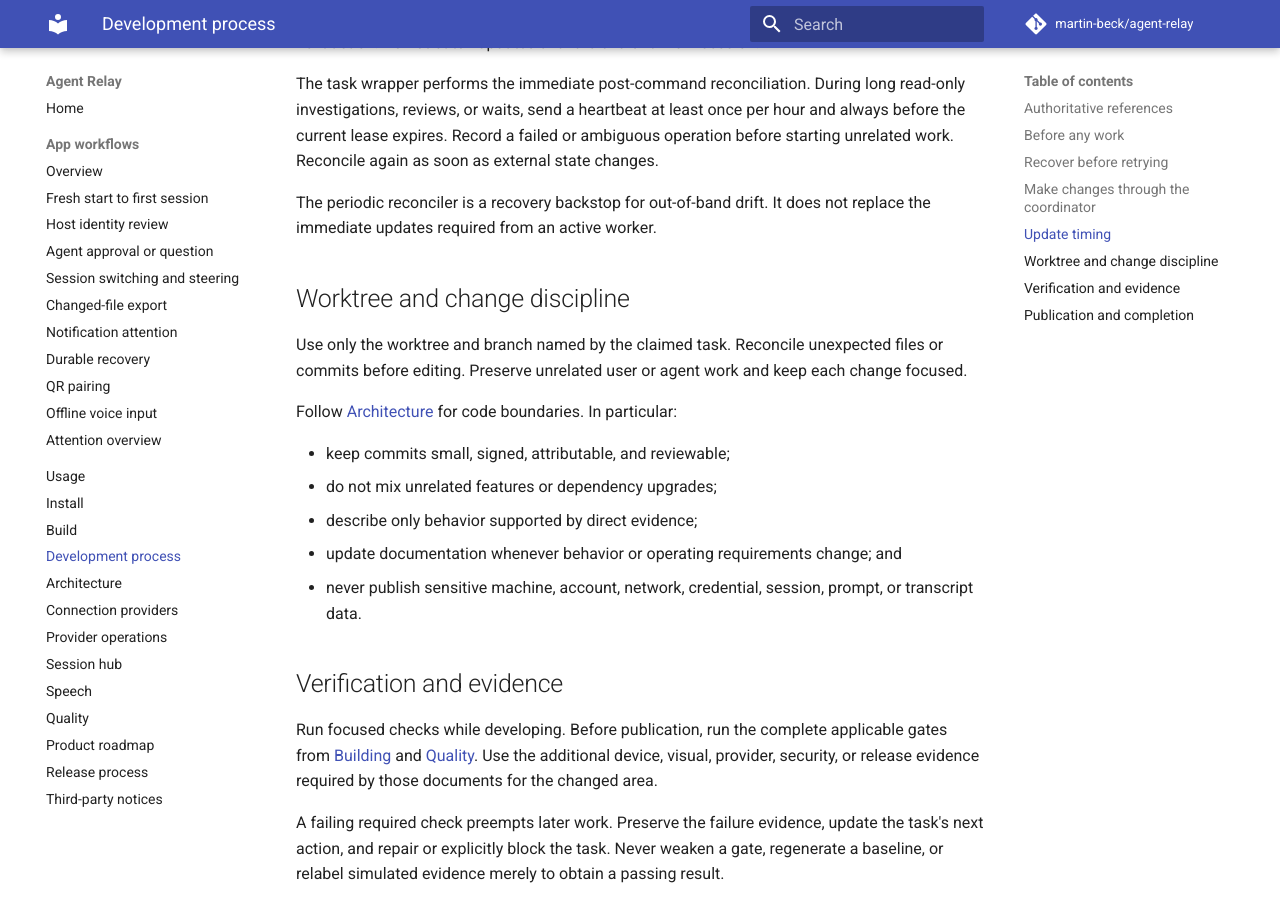
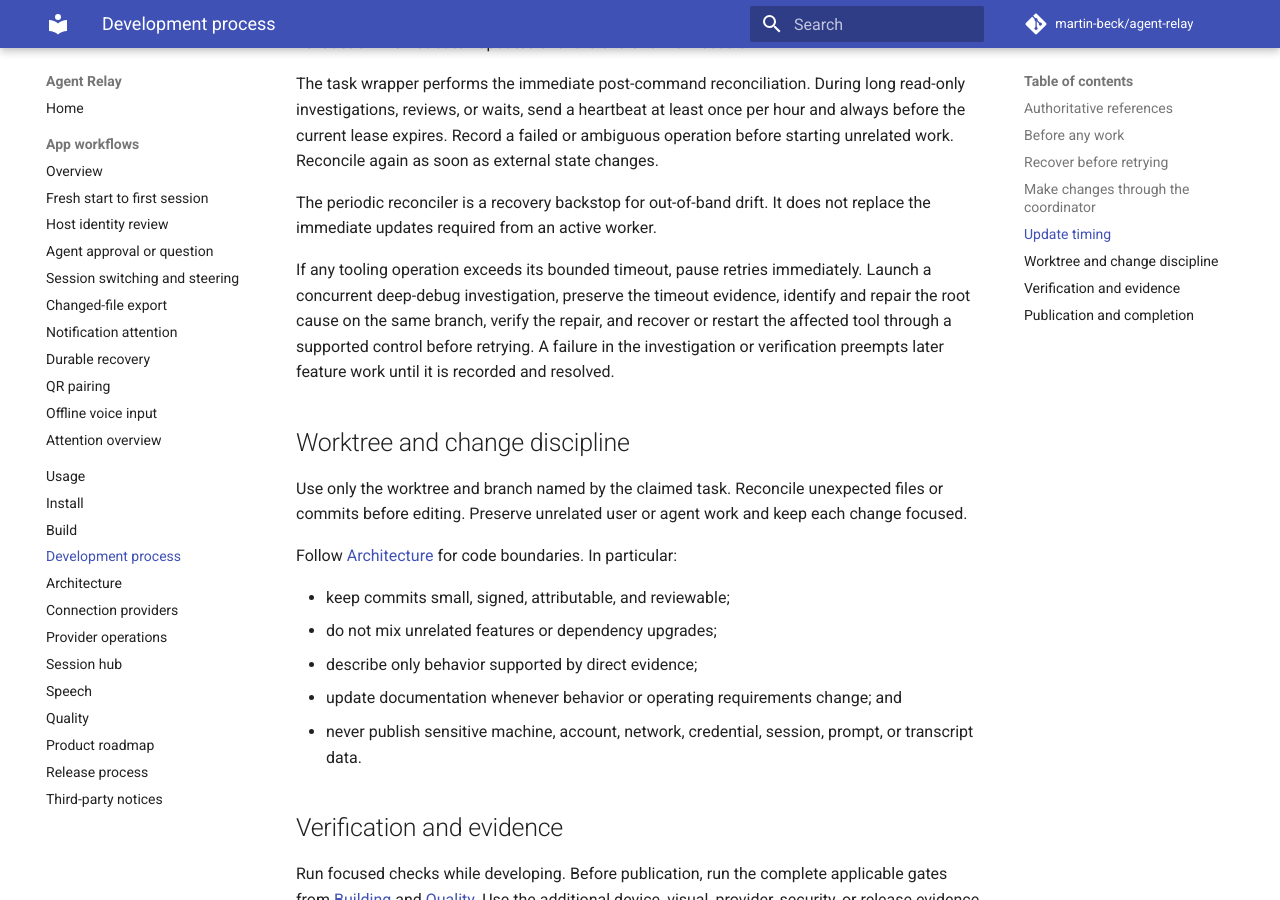
Before and after one commit to martin-beck/agent-relay, an MkDocs documentation site: the page built from docs/DEVELOPMENT.md, in a window 1280 px wide and 900 px high, scrolled down 2206 px. Built offline with MkDocs 1.6.1 and Material for MkDocs 9.7.7, drawn with Linux system fonts in a browser that asks for light colours; comment, search, counter and statistics services are not loaded.

Commit message:
docs: define timeout escalation recovery

```diff
--- a/docs/DEVELOPMENT.md
+++ b/docs/DEVELOPMENT.md
@@ -95,6 +95,12 @@ work. Reconcile again as soon as external state changes.
 The periodic reconciler is a recovery backstop for out-of-band drift. It does not replace
 the immediate updates required from an active worker.
 
+If any tooling operation exceeds its bounded timeout, pause retries immediately. Launch a
+concurrent deep-debug investigation, preserve the timeout evidence, identify and repair the
+root cause on the same branch, verify the repair, and recover or restart the affected tool
+through a supported control before retrying. A failure in the investigation or verification
+preempts later feature work until it is recorded and resolved.
+
 ## Worktree and change discipline
 
 Use only the worktree and branch named by the claimed task. Reconcile unexpected files or
```
